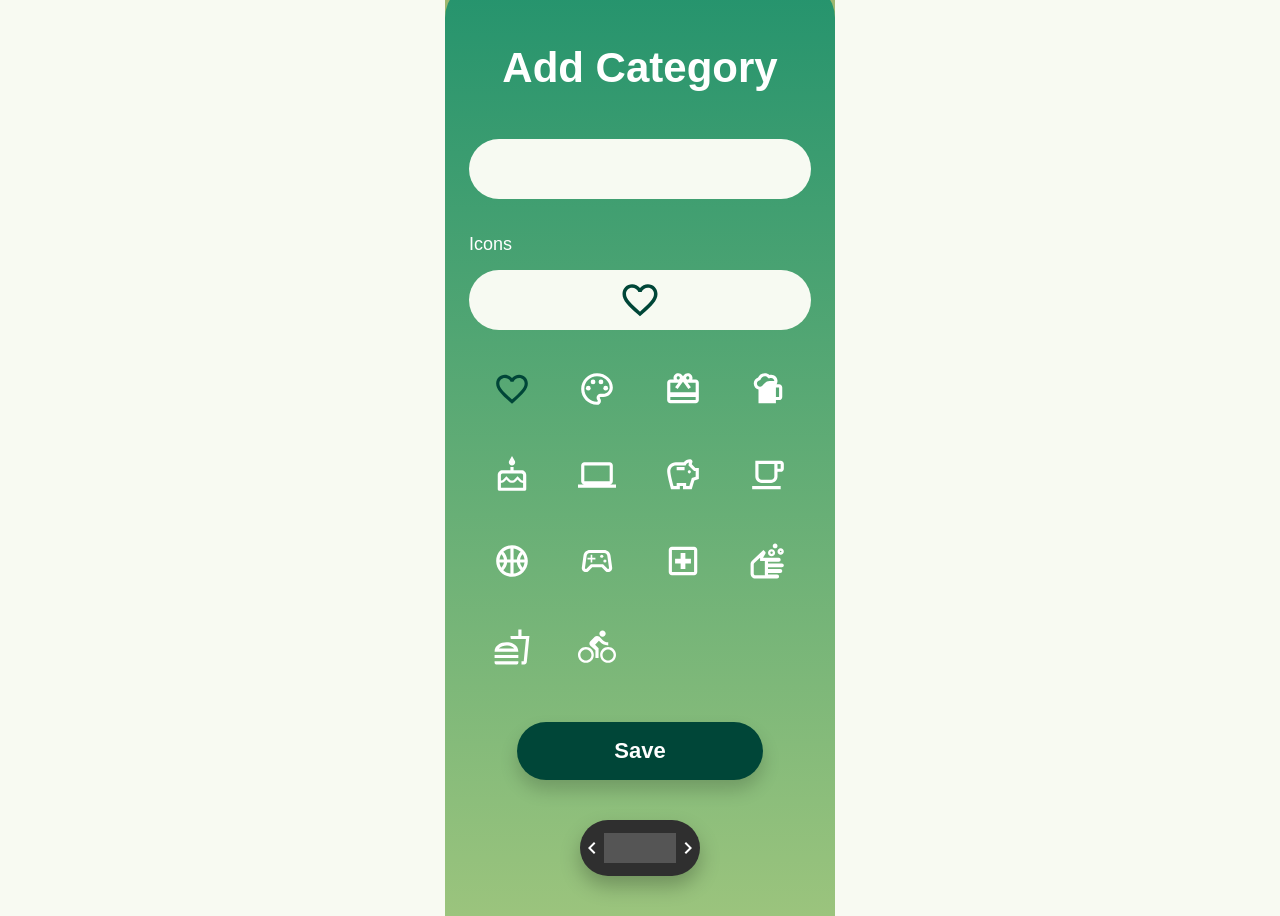
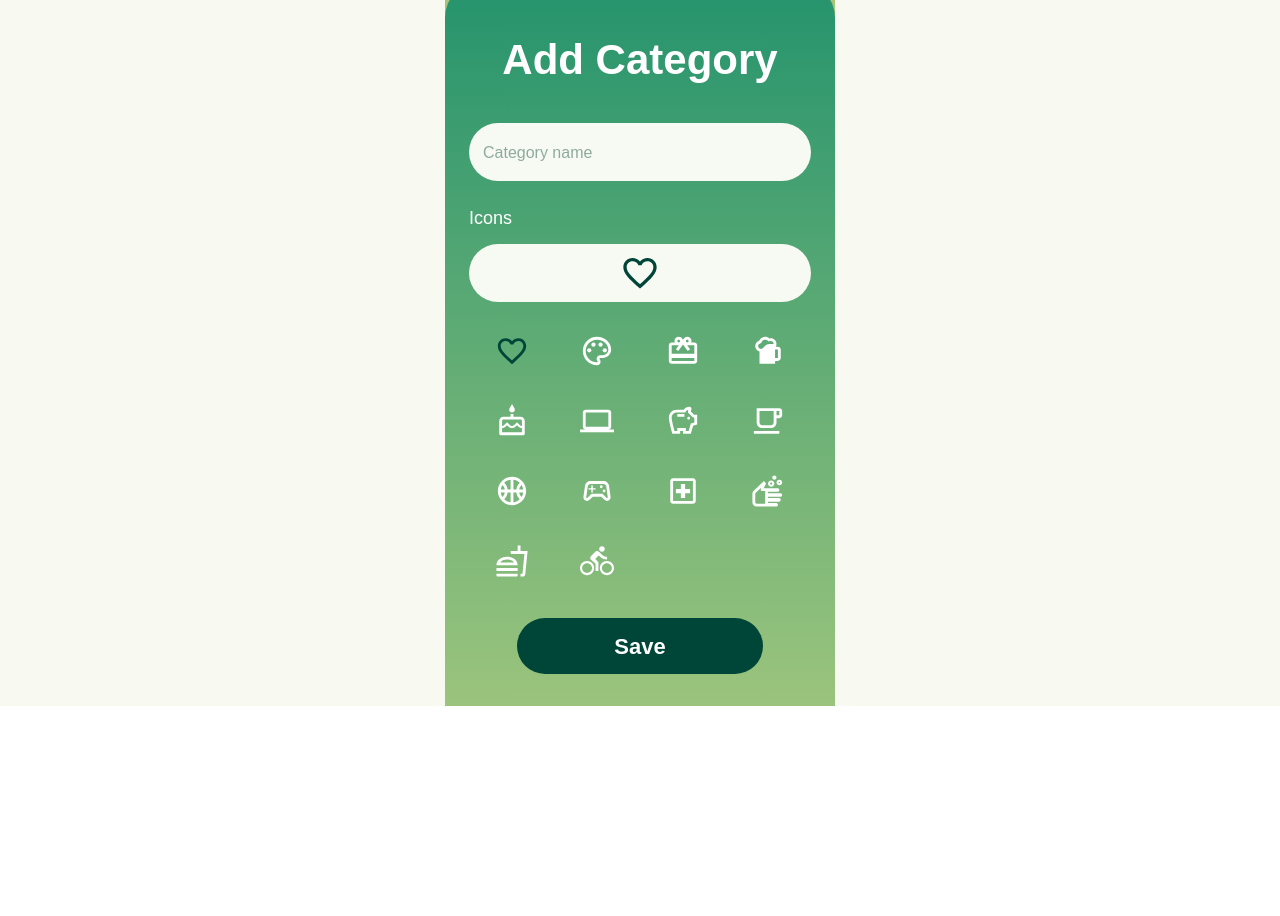
Before and after one commit to G4-Expense-Tracker/4G-Expense-Tracker, a React (Vite) app in the folder canopy-FRONTEND/: page /add-category in a window 1280 px wide. Shown: the part 140-1056 px from the top of the page. After the commit the page ends 846 px from the top, so only its background shows below. Built offline with nearby package versions, Linux system fonts and the light colour scheme.

Commit message:
fixing the add expense functionality

```diff
--- a/canopy-FRONTEND/src/components/profile_pages/category/AddCategoryPage.jsx
+++ b/canopy-FRONTEND/src/components/profile_pages/category/AddCategoryPage.jsx
@@ -1,13 +1,10 @@
 import { useState } from "react";
 import { Box, Typography, TextField, IconButton, Button } from "@mui/material";
-
 import {
   SignalCellular4Bar,
   Wifi,
   BatteryFull,
   ArrowBackIosNew,
-  ChevronLeft,
-  ChevronRight,
 } from "@mui/icons-material";
 
 import FavoriteBorderIcon from "@mui/icons-material/FavoriteBorder";
@@ -27,28 +24,52 @@ import DirectionsBikeOutlinedIcon from "@mui/icons-material/DirectionsBikeOutlin
 
 import { useNavigate } from "react-router-dom";
 
+const iconList = [
+  { name: "heart", icon: FavoriteBorderIcon },
+  { name: "palette", icon: PaletteOutlinedIcon },
+  { name: "gift", icon: CardGiftcardIcon },
+  { name: "drink", icon: SportsBarIcon },
+  { name: "cake", icon: CakeOutlinedIcon },
+  { name: "computer", icon: ComputerIcon },
+  { name: "savings", icon: SavingsOutlinedIcon },
+  { name: "coffee", icon: LocalCafeOutlinedIcon },
+  { name: "basketball", icon: SportsBasketballOutlinedIcon },
+  { name: "game", icon: SportsEsportsOutlinedIcon },
+  { name: "health", icon: LocalHospitalOutlinedIcon },
+  { name: "soap", icon: SoapOutlinedIcon },
+  { name: "food", icon: FastfoodOutlinedIcon },
+  { name: "bike", icon: DirectionsBikeOutlinedIcon },
+];
+
 export default function AddCategoryPage() {
   const navigate = useNavigate();
-  const [selectedIcon, setSelectedIcon] = useState(FavoriteBorderIcon);
 
-  const icons = [
-    FavoriteBorderIcon,
-    PaletteOutlinedIcon,
-    CardGiftcardIcon,
-    SportsBarIcon,
-    CakeOutlinedIcon,
-    ComputerIcon,
-    SavingsOutlinedIcon,
-    LocalCafeOutlinedIcon,
-    SportsBasketballOutlinedIcon,
-    SportsEsportsOutlinedIcon,
-    LocalHospitalOutlinedIcon,
-    SoapOutlinedIcon,
-    FastfoodOutlinedIcon,
-    DirectionsBikeOutlinedIcon,
-  ];
+  const [categoryName, setCategoryName] = useState("");
+  const [selectedIconName, setSelectedIconName] = useState("heart");
 
-  const SelectedIcon = selectedIcon;
+  const SelectedIcon =
+    iconList.find((item) => item.name === selectedIconName)?.icon ||
+    FavoriteBorderIcon;
+
+  function handleSave() {
+    if (!categoryName.trim()) return;
+
+    const newCategory = {
+      id: Date.now(),
+      title: categoryName.trim(),
+      iconName: selectedIconName,
+    };
+
+    const oldCategories =
+      JSON.parse(localStorage.getItem("customCategories")) || [];
+
+    localStorage.setItem(
+      "customCategories",
+      JSON.stringify([...oldCategories, newCategory])
+    );
+
+    navigate("/category");
+  }
 
   return (
     <Box
@@ -91,20 +112,19 @@ export default function AddCategoryPage() {
           minHeight: "calc(100svh - 96px)",
           borderTopLeftRadius: 38,
           borderTopRightRadius: 38,
-          px: 3,
-          pt: 7,
-          pb: 5,
+          px: { xs: 2.5, sm: 3 },
+          pt: 6,
+          pb: 4,
           background: "linear-gradient(180deg, #24936d 0%, #9bc47d 100%)",
-          boxShadow: "0px -8px 24px rgba(0,0,0,0.12)",
         }}
       >
         <Typography
           sx={{
             color: "white",
-            fontSize: 42,
+            fontSize: { xs: 36, sm: 42 },
             fontWeight: 800,
             textAlign: "center",
-            mb: 5,
+            mb: 4,
           }}
         >
           Add Category
@@ -112,10 +132,13 @@ export default function AddCategoryPage() {
 
         <TextField
           fullWidth
+          value={categoryName}
+          onChange={(e) => setCategoryName(e.target.value)}
+          placeholder="Category name"
           sx={{
-            mb: 4,
+            mb: 3,
             "& .MuiOutlinedInput-root": {
-              height: 60,
+              height: 58,
               borderRadius: 10,
               bgcolor: "#f7faf2",
               "& fieldset": { border: "none" },
@@ -129,16 +152,16 @@ export default function AddCategoryPage() {
 
         <Box
           sx={{
-            height: 60,
+            height: 58,
             borderRadius: 10,
             bgcolor: "#f7faf2",
             display: "flex",
             alignItems: "center",
             justifyContent: "center",
-            mb: 4,
+            mb: 3,
           }}
         >
-          <SelectedIcon sx={{ fontSize: 42, color: "#004638" }} />
+          <SelectedIcon sx={{ fontSize: 40, color: "#004638" }} />
         </Box>
 
         <Box
@@ -146,29 +169,29 @@ export default function AddCategoryPage() {
             display: "grid",
             gridTemplateColumns: "repeat(4, 1fr)",
             justifyItems: "center",
-            rowGap: 4,
-            mb: 6,
+            rowGap: 2.5,
+            mb: 4,
           }}
         >
-          {icons.map((Icon, index) => (
+          {iconList.map(({ name, icon: Icon }) => (
             <IconButton
-              key={index}
-              onClick={() => setSelectedIcon(() => Icon)}
+              key={name}
+              onClick={() => setSelectedIconName(name)}
               sx={{
-                color: selectedIcon === Icon ? "#004638" : "white",
+                color: selectedIconName === name ? "#004638" : "white",
               }}
             >
-              <Icon sx={{ fontSize: 38 }} />
+              <Icon sx={{ fontSize: 34 }} />
             </IconButton>
           ))}
         </Box>
 
         <Button
           fullWidth
-          onClick={() => navigate("/category")}
+          onClick={handleSave}
           sx={{
             width: "72%",
-            height: 58,
+            height: 56,
             mx: "auto",
             display: "block",
             borderRadius: 10,
@@ -177,32 +200,14 @@ export default function AddCategoryPage() {
             fontSize: 22,
             fontWeight: 800,
             textTransform: "none",
-            boxShadow: "0px 10px 18px rgba(0,0,0,0.18)",
             "&:hover": { bgcolor: "#00352d" },
           }}
         >
           Save
         </Button>
-
-        <Box
-          sx={{
-            width: 120,
-            height: 56,
-            bgcolor: "#2f2f2f",
-            borderRadius: 5,
-            mx: "auto",
-            mt: 5,
-            display: "flex",
-            alignItems: "center",
-            justifyContent: "space-around",
-            boxShadow: "0px 10px 20px rgba(0,0,0,0.25)",
-          }}
-        >
-          <ChevronLeft sx={{ color: "white" }} />
-          <Box sx={{ width: 1, height: 30, bgcolor: "#555" }} />
-          <ChevronRight sx={{ color: "white" }} />
-        </Box>
       </Box>
     </Box>
   );
 }
+
+export { iconList };
```
